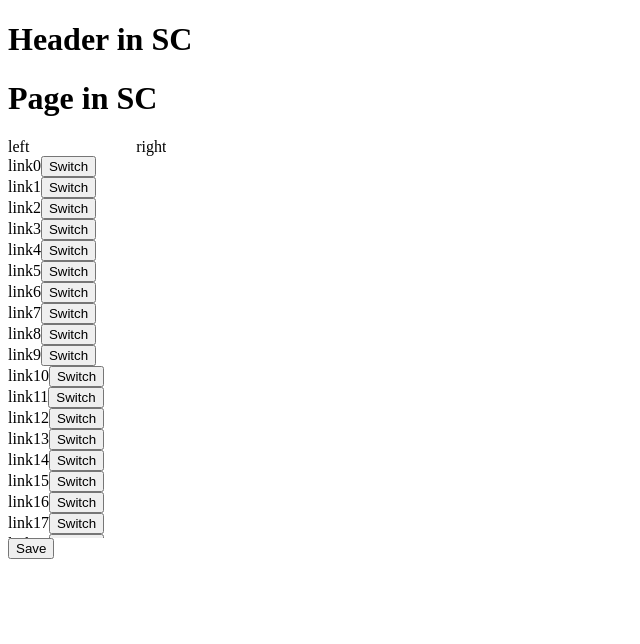
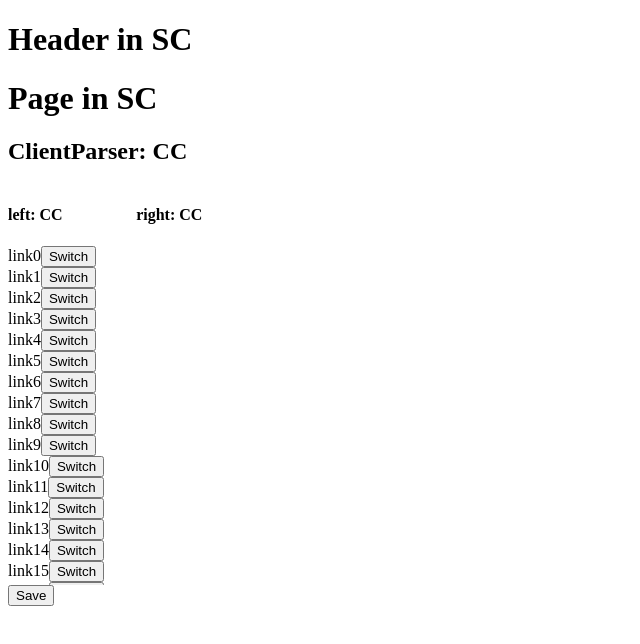
Before and after one commit to masa0902dev/nextjs-sc-cc-structure-test, a Next.js app: page / in a window 1280 px wide. Shown: the top 644 px of the page, without its empty margins (0-640 px from the left). Built offline with nearby package versions, Linux system fonts and the light colour scheme.

Commit message:
重複ありでの完成版

```diff
--- a/src/app/_components/ClientParser.tsx
+++ b/src/app/_components/ClientParser.tsx
@@ -45,7 +45,9 @@ const ClientParser: FC<Props1> = ({ left, right }) => {
 
   return (
     <div>
+      <h2>ClientParser: CC</h2>
       <div style={{ display: "flex", gap: "2rem" }}>
+        {/* ここをmapで表示したら重複出る場合＆key duplication出る場合があった。 */}
         <div style={{ height: "50vh", overflowY: "scroll" }}>
           <Suspense fallback={<div>Loading...</div>}>
             <Presenter
@@ -75,14 +77,12 @@ export default ClientParser;
 
 const mergeWithoutRightDuplication = (articles: Article[]) => {
   const leftLinks = new Set();
-  const mergedArticles = articles.reduce((acc: Article[], article: Article) => {
+  // filter: trueなら追加、falseなら追加しない
+  return articles.filter((article) => {
     if (article.position === "left") {
       leftLinks.add(article.link);
-      acc.push(article);
-    } else if (!leftLinks.has(article.link)) {
-      acc.push(article);
+      return true;
     }
-    return acc;
-  }, []);
-  return mergedArticles;
+    return !leftLinks.has(article.link);
+  });
 };
--- a/src/app/_components/Presenter.tsx
+++ b/src/app/_components/Presenter.tsx
@@ -19,13 +19,13 @@ export const Presenter: FC<Props2> = ({
 
   useEffect(() => {
     pushArticles(articles);
-    // 依存配列を空にして、初回レンダリング時にのみ発火
+    // 依存配列を空にして、初回レンダリング時にのみ発火。依存配列入れると無限ループ
     // 今回は重複無しだが、重複ありでも問題なかった
   }, []);
 
   return (
     <div style={{ marginBottom: "2rem" }}>
-      <div>{position}</div>
+      <h4>{position}: CC</h4>
       {articles.map((article: Article) => (
         <div key={article.link}>
           <label>
```
